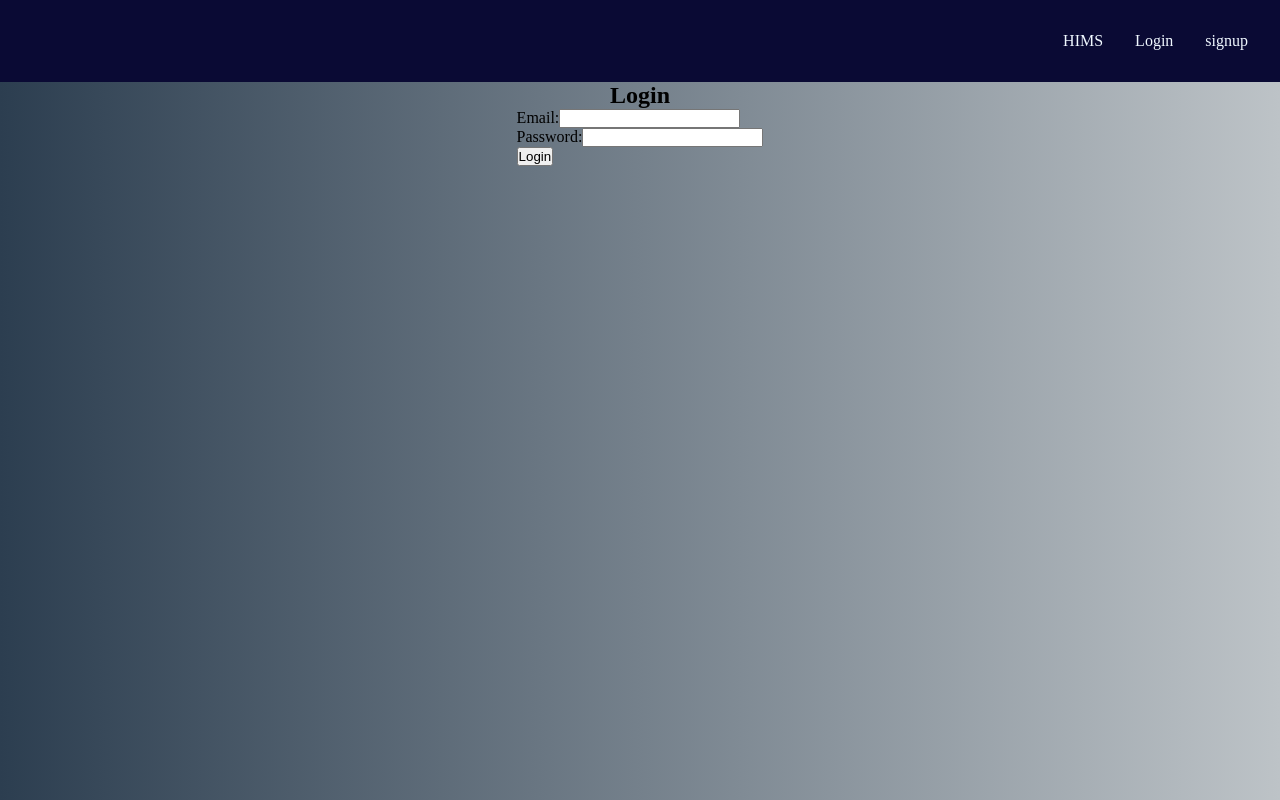
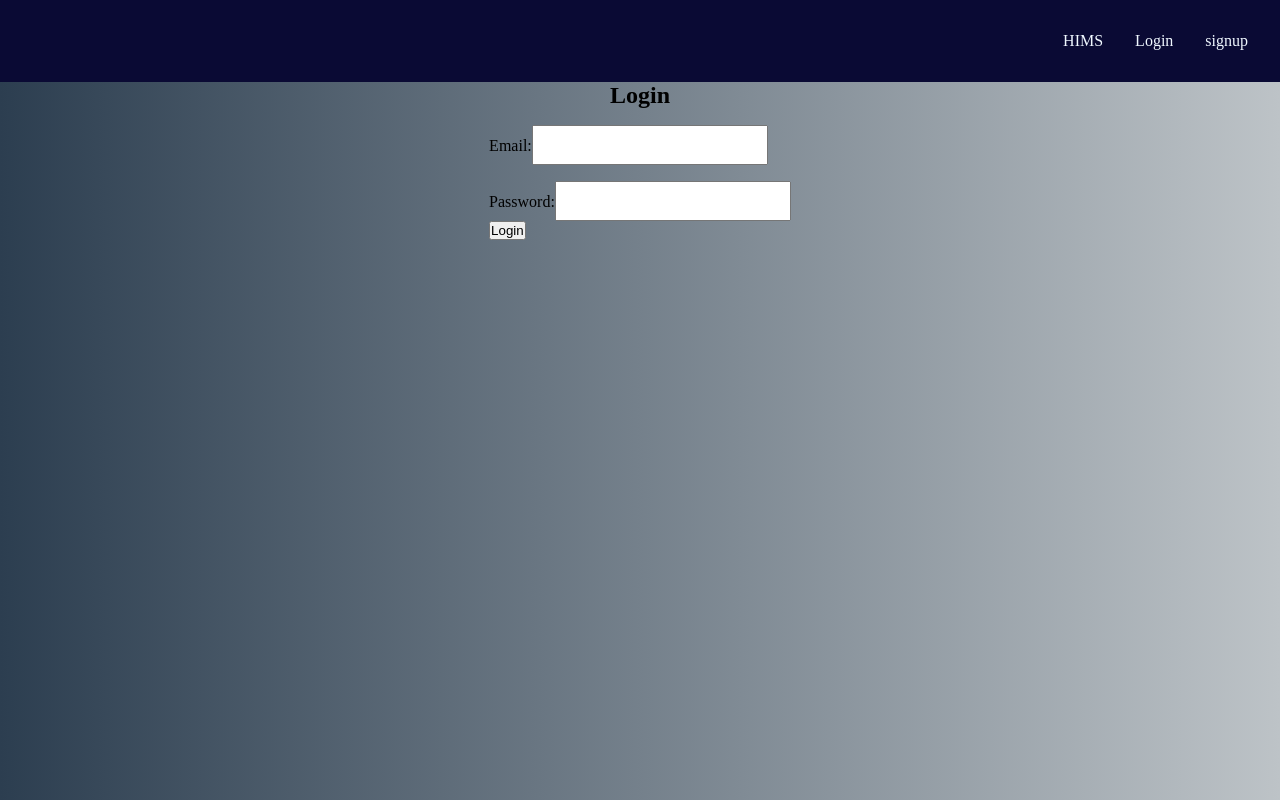
Before and after one commit to JayminGajera/HMIS, a React (Create React App) app in the folder frontend/: page /login in a window 1280 px wide. Built offline with nearby package versions, Linux system fonts and the light colour scheme.

Commit message:
config deleted

```diff
--- a/frontend/src/components/app.css
+++ b/frontend/src/components/app.css
@@ -40,3 +40,10 @@ body{
     justify-content: space-between;
     align-items: center;
 }
+
+.login input{
+    height: 40px;
+    font-size: 18px;
+    color: black;
+    margin-top: 1rem;
+}
```
Also changed, not shown: 1 other file (tests, documents, lock files or other folders).
